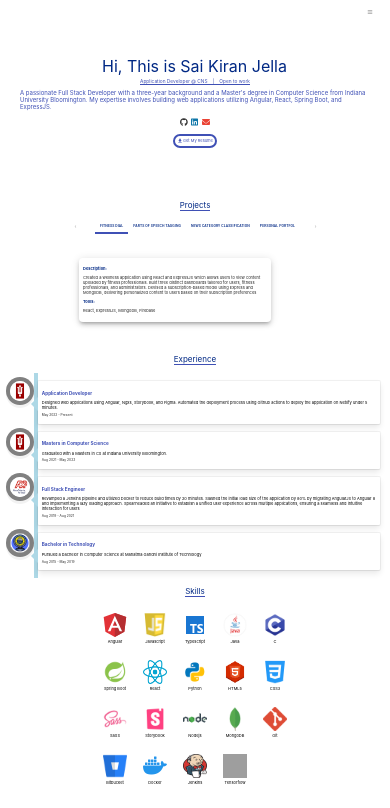
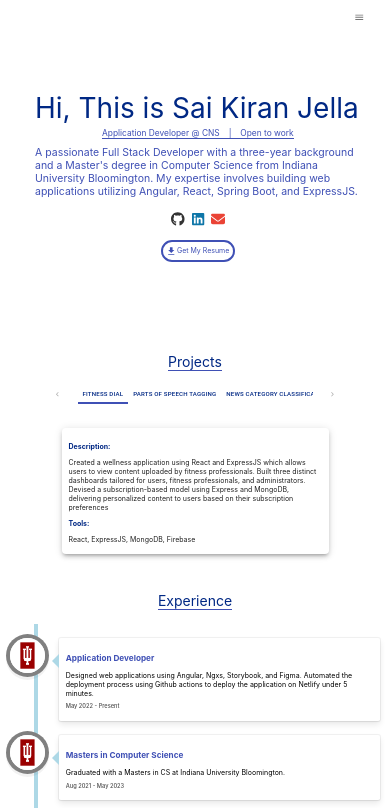
Before and after one commit to jsaikiran19/portfolio, a React (Create React App) app: page / in a window 390 px wide. Shown: the top 808 px of the page. Built offline with nearby package versions, Linux system fonts and the light colour scheme; grey boxes are pictures that could not be loaded.

Commit message:
mobile css

```diff
--- a/src/components/projects/projects.js
+++ b/src/components/projects/projects.js
@@ -6,6 +6,7 @@ function TabPanel(props) {
   return (
     <div
       role="tabpanel"
+      className="tabpanel"
       id={`vertical-tabpanel-${index}`}
       aria-labelledby={`vertical-tab-${index}`}
       {...other}
@@ -71,7 +72,7 @@ export default function Projects() {
         // const desc = card.description.split('.');
         return (
           <TabPanel key={i} value={value} index={i}>
-            <Paper elevation={3} style={{ height: "16rem" }}>
+            <Paper className="paper" elevation={3} style={{ height: "16rem" }}>
               <div className="tab-container">
                 <div>
                   <strong>Description: </strong>
--- a/src/components/projects/projects.scss
+++ b/src/components/projects/projects.scss
@@ -27,6 +27,9 @@
 }
 .projects-container {
     width: 70rem;
+    @media (max-width: 768px) {
+        width: 45rem;
+    }
 }
 .MuiTabs-scrollButtons.Mui-disabled {
     opacity: 0.3 !important;
@@ -39,3 +42,14 @@
         min-height: 2rem !important;
       }
 }
+
+.tabpanel {
+    @media (max-width: 768px) {
+        width: 45rem !important;
+    }
+}
+.paper {
+    @media (max-width: 768px) {
+        height: 18rem !important;
+    }
+}
--- a/src/index.scss
+++ b/src/index.scss
@@ -15,6 +15,6 @@ code {
 html {
   font-size: 16px;
   @media (max-width: 768px) {
-    font-size: 4px;
+    font-size: 7px;
   }
 }
```
